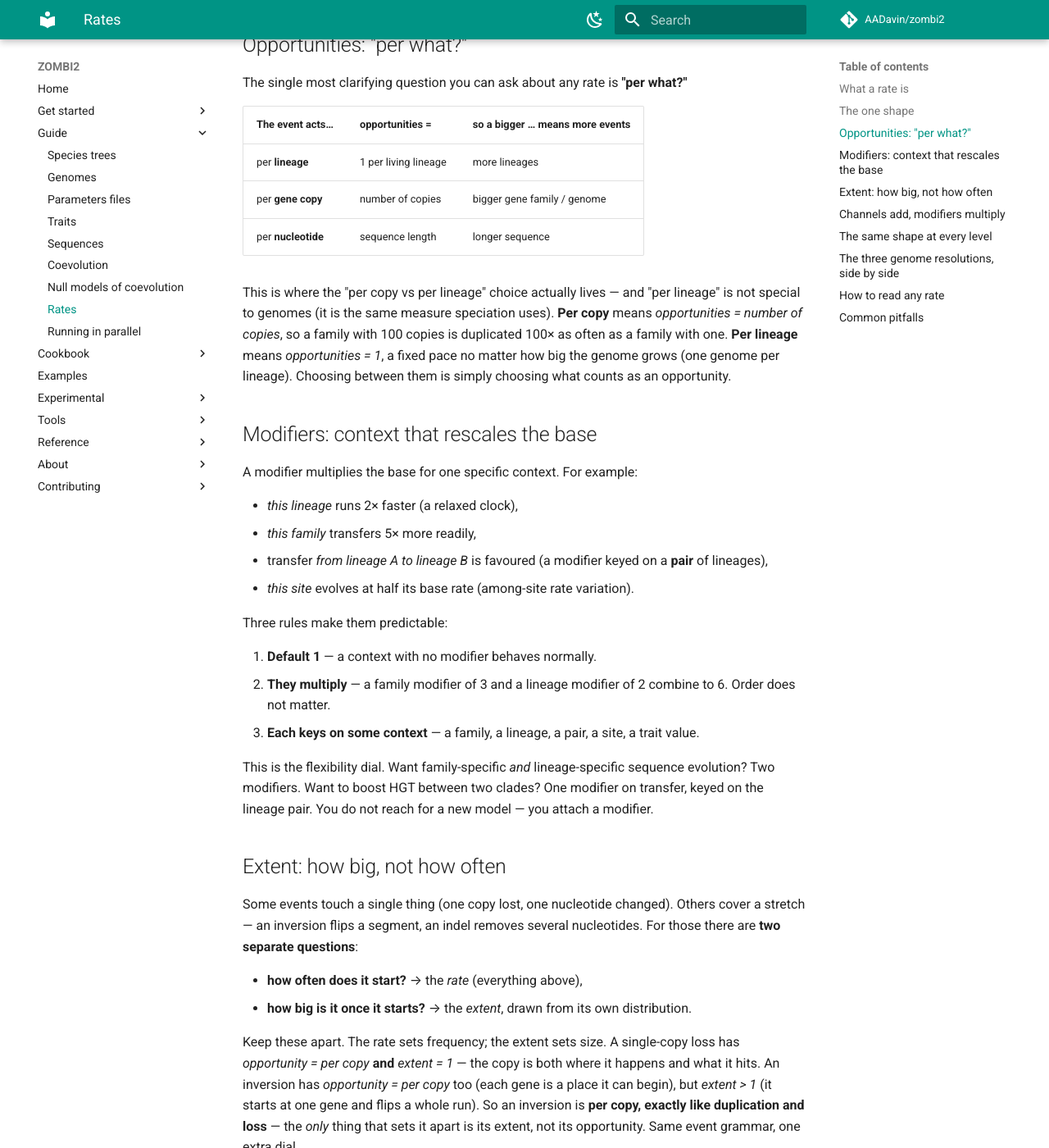
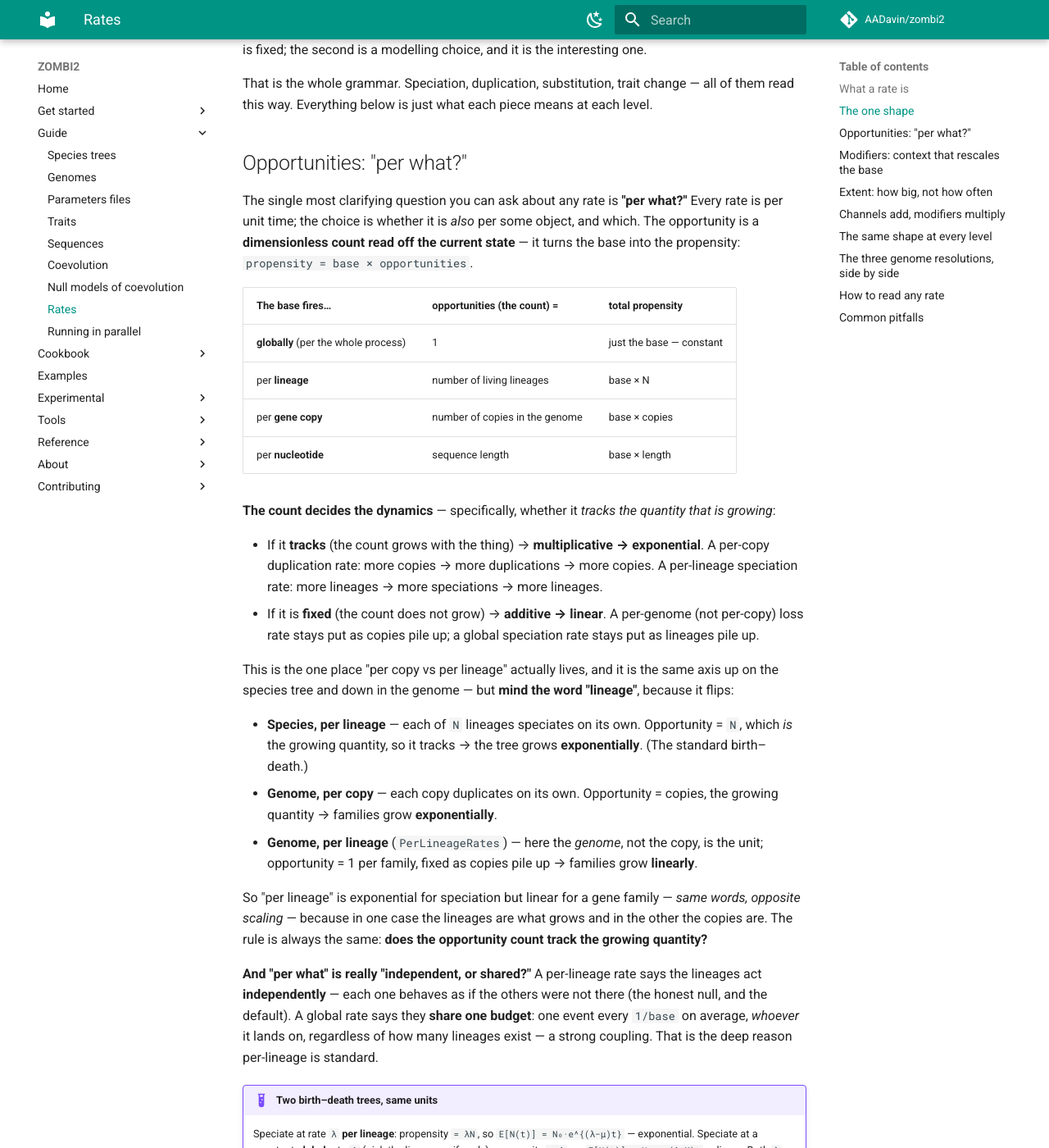
Before and after one commit to AADavin/zombi2, an MkDocs documentation site: the page built from docs/guide/rates.md, in a window 1280 px wide and 1400 px high, scrolled down 1048 px. Shown: the whole window at 82% size. Built offline with MkDocs 1.6.1 and Material for MkDocs 9.7.7, drawn with Linux system fonts in a browser that asks for light colours; comment, search, counter and statistics services are not loaded; some of the changed text lies outside the part shown.

Commit message:
docs(rates): make the two axes explicit + untangle "per lineage"
The rates primer covered the opportunity axis but left the dimension axis
implicit and conflated the two "per lineage"s. Fixes:

- State both axes up front: a rate is time^-1 (units, fixed); opportunities and
  modifiers are dimensionless. "Per what" is the modelling choice.
- Disambiguate "per lineage": on the species tree the opportunity is the growing
  lineage count N (tracks -> exponential); for a gene family PerLineageRates it
  is 1 per genome, fixed as copies grow (-> linear). One rule: does the
  opportunity count track the growing quantity?
- Add the "global" (opportunity = 1, purely time^-1) case, the independence-vs-
  shared-budget reading, and a worked per-lineage-vs-global birth-death example
  (exponential vs linear, same units; global = per-lineage lambda(N)=Lambda/N).
- Align the PerLineageRates docstring with the same framing.

Docs only (+ a docstring); mkdocs --strict passes.

Co-Authored-By: Claude Opus 4.8 <noreply@anthropic.com>

```diff
--- a/docs/guide/rates.md
+++ b/docs/guide/rates.md
@@ -34,24 +34,64 @@ Every rate in ZOMBI2 has the same shape:
 - **modifiers** — a set of multipliers, each attached to a specific context. Default 1, and they
   multiply together.
 
+Only the **base** carries units — it is a *rate*, `time⁻¹`. **Opportunities** (a count) and
+**modifiers** (a multiplier) are both **dimensionless**: they say *how many* places and *how much
+faster*, never touching the units. The product is again a `time⁻¹` rate — the actual propensity.
+So every rate has two questions: **what are its units** (it is `time⁻¹`, always) and **per what**
+(the opportunity). The first is fixed; the second is a modelling choice, and it is the interesting one.
+
 That is the whole grammar. Speciation, duplication, substitution, trait change — all of them read
 this way. Everything below is just what each piece means at each level.
 
 ## Opportunities: "per what?"
 
-The single most clarifying question you can ask about any rate is **"per what?"**
+The single most clarifying question you can ask about any rate is **"per what?"** Every rate is per
+unit time; the choice is whether it is *also* per some object, and which. The opportunity is a
+**dimensionless count read off the current state** — it turns the base into the propensity:
+`propensity = base × opportunities`.
 
-| The event acts… | opportunities = | so a bigger … means more events |
+| The base fires… | opportunities (the count) = | total propensity |
 |---|---|---|
-| per **lineage** | 1 per living lineage | more lineages |
-| per **gene copy** | number of copies | bigger gene family / genome |
-| per **nucleotide** | sequence length | longer sequence |
+| **globally** (per the whole process) | 1 | just the base — constant |
+| per **lineage** | number of living lineages | base × N |
+| per **gene copy** | number of copies in the genome | base × copies |
+| per **nucleotide** | sequence length | base × length |
 
-This is where the "per copy vs per lineage" choice actually lives — and "per lineage" is not special
-to genomes (it is the same measure speciation uses). **Per copy** means *opportunities = number of
-copies*, so a family with 100 copies is duplicated 100× as often as a family with one. **Per lineage**
-means *opportunities = 1*, a fixed pace no matter how big the genome grows (one genome per lineage).
-Choosing between them is simply choosing what counts as an opportunity.
+**The count decides the dynamics** — specifically, whether it *tracks the quantity that is growing*:
+
+- If it **tracks** (the count grows with the thing) → **multiplicative → exponential**. A per-copy
+  duplication rate: more copies → more duplications → more copies. A per-lineage speciation rate:
+  more lineages → more speciations → more lineages.
+- If it is **fixed** (the count does not grow) → **additive → linear**. A per-genome (not per-copy)
+  loss rate stays put as copies pile up; a global speciation rate stays put as lineages pile up.
+
+This is the one place "per copy vs per lineage" actually lives, and it is the same axis up on the
+species tree and down in the genome — but **mind the word "lineage"**, because it flips:
+
+- **Species, per lineage** — each of `N` lineages speciates on its own. Opportunity = `N`, which *is*
+  the growing quantity, so it tracks → the tree grows **exponentially**. (The standard birth–death.)
+- **Genome, per copy** — each copy duplicates on its own. Opportunity = copies, the growing quantity
+  → families grow **exponentially**.
+- **Genome, per lineage** (`PerLineageRates`) — here the *genome*, not the copy, is the unit;
+  opportunity = 1 per family, fixed as copies pile up → families grow **linearly**.
+
+So "per lineage" is exponential for speciation but linear for a gene family — *same words, opposite
+scaling* — because in one case the lineages are what grows and in the other the copies are. The rule
+is always the same: **does the opportunity count track the growing quantity?**
+
+**And "per what" is really "independent, or shared?"** A per-lineage rate says the lineages act
+**independently** — each one behaves as if the others were not there (the honest null, and the
+default). A global rate says they **share one budget**: one event every `1/base` on average,
+*whoever* it lands on, regardless of how many lineages exist — a strong coupling. That is the deep
+reason per-lineage is standard.
+
+!!! example "Two birth–death trees, same units"
+    Speciate at rate `λ` **per lineage**: propensity `= λN`, so `E[N(t)] = N₀·e^{(λ−μ)t}` —
+    exponential. Speciate at a constant **global** rate `Λ` (pick the lineage uniformly): propensity
+    `= Λ`, so `E[N(t)] = N₀ + (Λ−M)t` — linear. Both `λ` and `Λ` are `time⁻¹`; the *only* difference
+    is the opportunity count (`N` vs `1`). Equivalently, a global rate `Λ` shared among `N` lineages
+    is a per-lineage rate `λ(N) = Λ/N` — diversity-dependence in disguise. ZOMBI2 parametrises the
+    per-lineage version by default; the global version is a legitimate, different model.
 
 ## Modifiers: context that rescales the base
 
```
Also changed, not shown: 1 other file.
